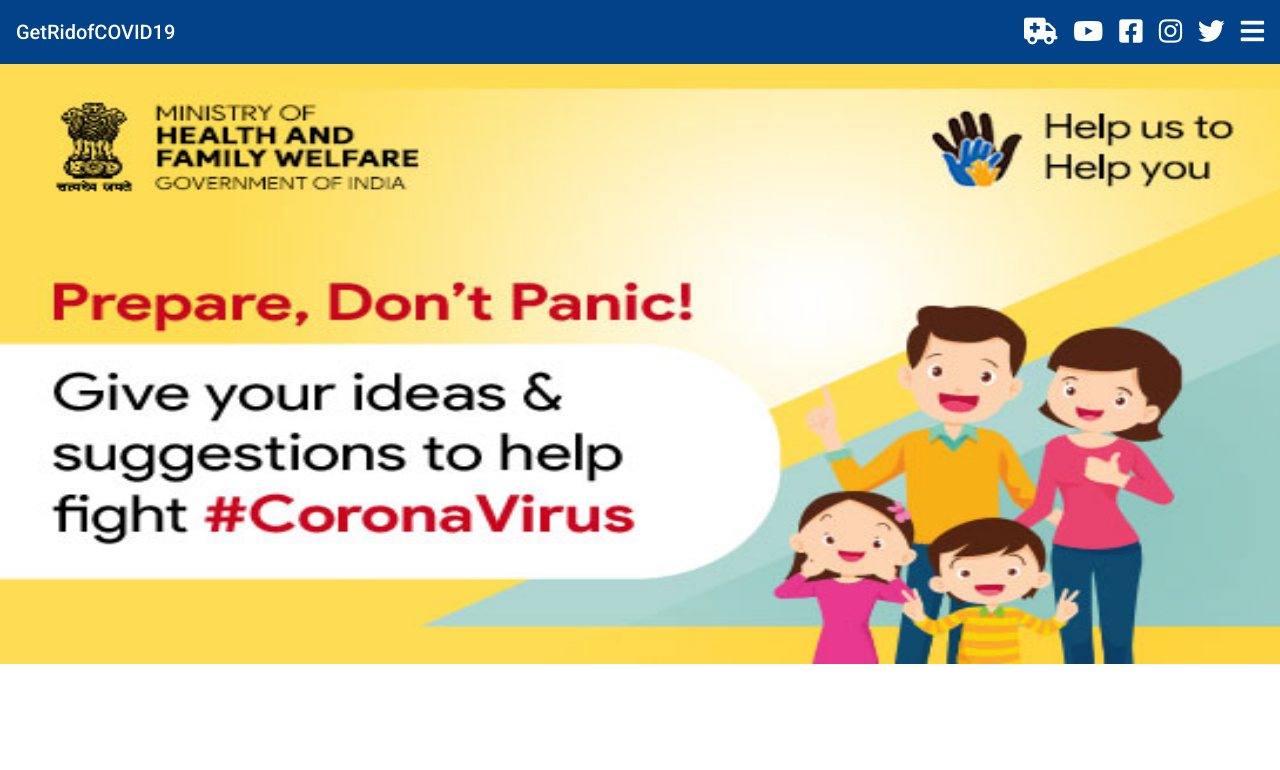
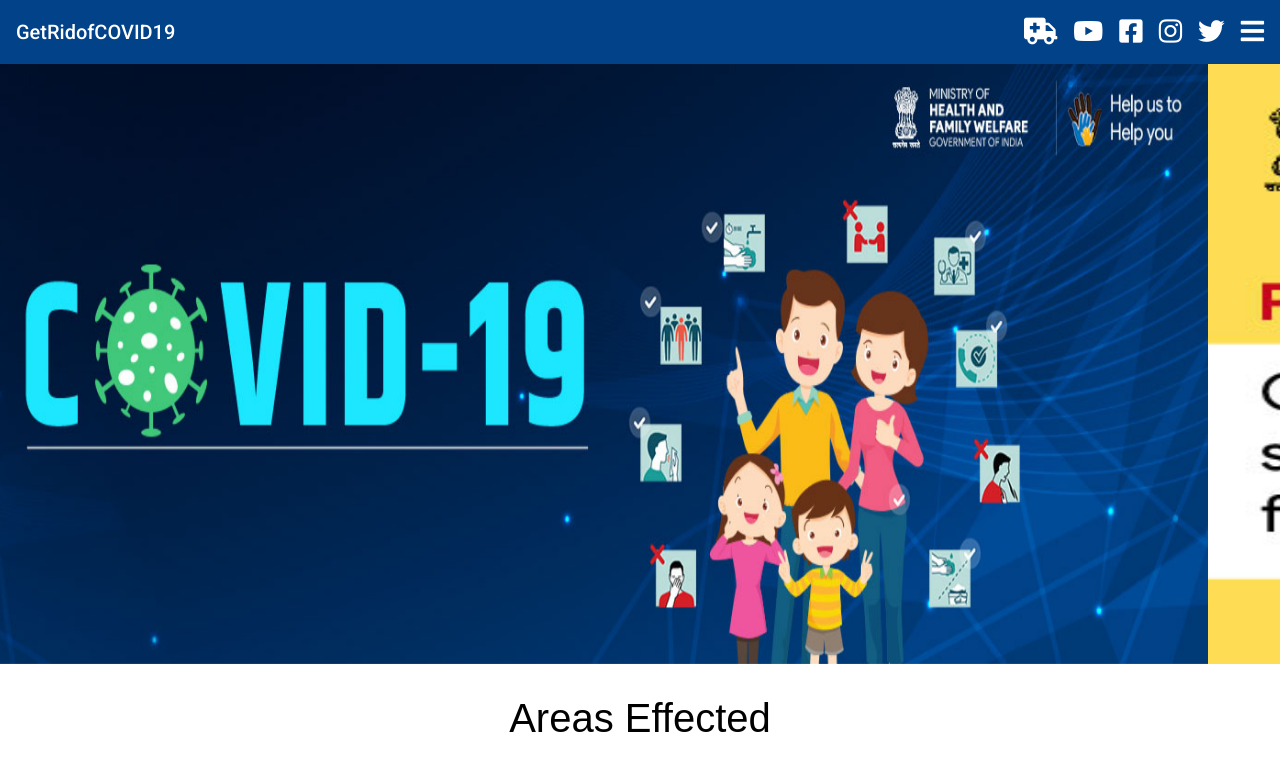
Before and after one commit to kashishj197/GetRidofCOVID19, an Angular app: page / in a window 1280 px wide. Shown: the top 770 px of the page. Built offline with nearby package versions, Linux system fonts and the light colour scheme.

Commit message:
integrated state_district_wise api using node

```diff
--- a/package.json
+++ b/package.json
@@ -25,6 +25,7 @@
     "@fortawesome/fontawesome-free": "^5.13.0",
     "@fortawesome/free-solid-svg-icons": "^5.13.0",
     "bootstrap": "^4.4.1",
+    "express": "^4.17.1",
     "hammerjs": "^2.0.8",
     "jquery": "^3.4.1",
     "popper.js": "^1.16.1",
--- a/src/app/app.component.css
+++ b/src/app/app.component.css
@@ -0,0 +1,4 @@
+/* .section{
+    padding-top: 30px;
+    padding-bottom: 30px;
+} */
--- a/src/app/app.component.html
+++ b/src/app/app.component.html
@@ -1,2 +1,3 @@
 <app-navbar></app-navbar>
 <app-wallslider></app-wallslider>
+<app-graph></app-graph>
--- a/src/app/app.module.ts
+++ b/src/app/app.module.ts
@@ -5,13 +5,15 @@ import { MaterialModule } from './material.module';
 import { AppComponent } from './app.component';
 import { NavbarAppComponent } from './navbar/navbar.component';
 import { WallsliderAppComponent } from './wallslider/wallslider.component';
+import { GraphAppComponent } from './graph/graph.component';
 import { BrowserAnimationsModule } from '@angular/platform-browser/animations';
 
 @NgModule({
   declarations: [
     AppComponent,
     NavbarAppComponent,
-    WallsliderAppComponent
+    WallsliderAppComponent,
+    GraphAppComponent
   ],
   imports: [
     BrowserModule,
--- a/src/app/graph/graph.component.css
+++ b/src/app/graph/graph.component.css
@@ -0,0 +1,11 @@
+.section{
+    margin-top: 30px;
+    margin-bottom: 30px;
+}
+
+.subtitle{
+    color: black;
+    font-family: Arial, Helvetica, sans-serif;
+    font-weight: 20px;
+    font-size: 40px;
+}
--- a/src/app/graph/graph.component.html
+++ b/src/app/graph/graph.component.html
@@ -0,0 +1,7 @@
+<div class="section" id="AreasEffected">
+    <div class="text-center">
+        <h3 class="subtitle">
+           Areas Effected
+        </h3>
+    </div>
+</div>
--- a/src/app/wallslider/wallslider.component.html
+++ b/src/app/wallslider/wallslider.component.html
@@ -6,8 +6,8 @@
         <div class="carousel-item">
             <img class="wallslider d-block w-100" src="../../assets/images/coronavirus.jpg" alt="Second slide">
         </div>
-        <div class="carousel-item">
+        <!-- <div class="carousel-item">
             <img class="wallslider d-block w-100" src="../../assets/images/register_volunteer.jpg" alt="Third slide">
-        </div>
+        </div> -->
     </div>
 </div>
```
Also changed, not shown: covidstats/server.js (added, +9 -0 lines), src/app/graph/graph.component.ts (+10 -0 lines), 2 other files (tests, documents, lock files or other folders).
